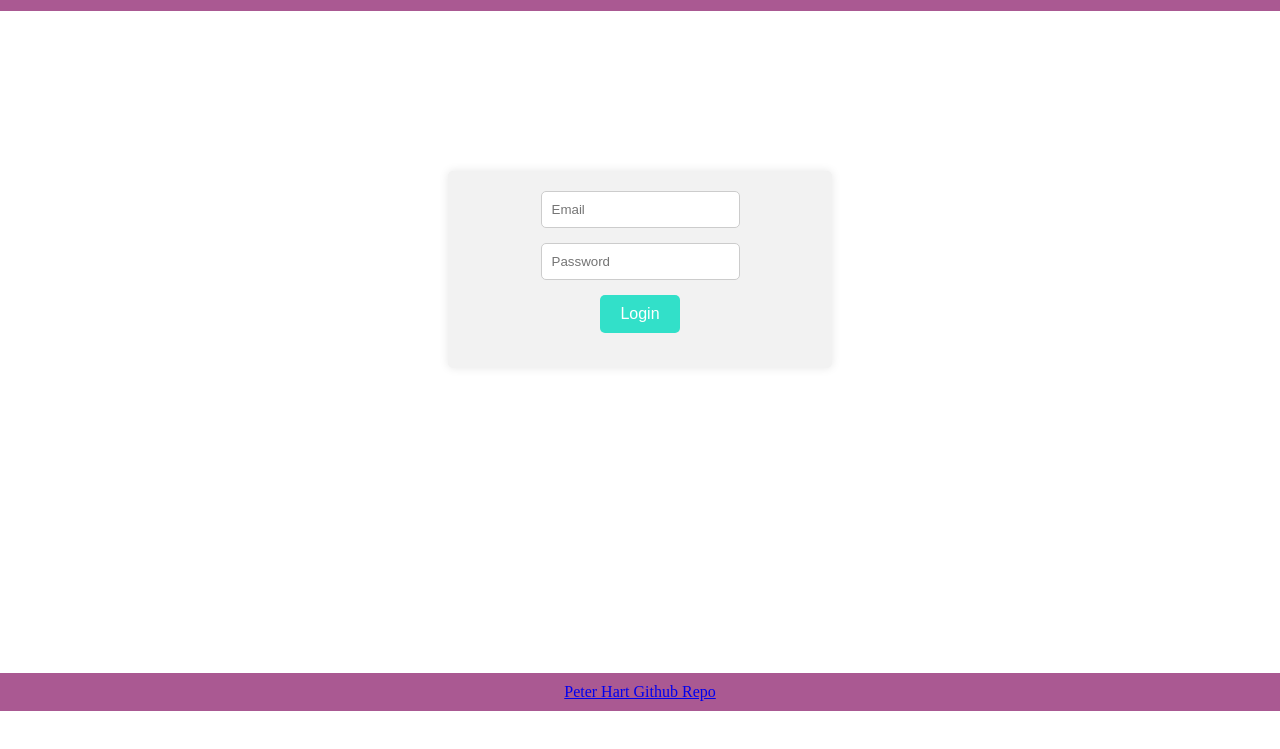
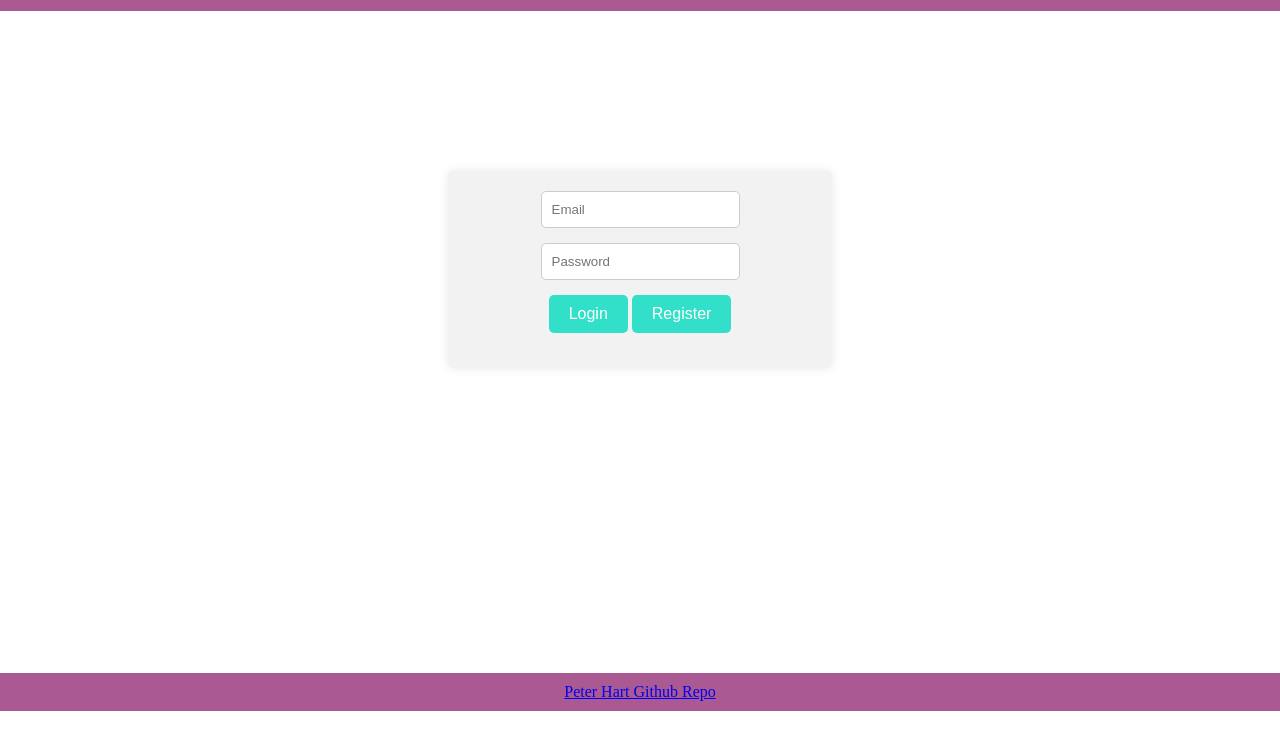
Before and after one commit to kozakhart/startup, a website: page public/login.html in a window 1280 px wide. Shown: the part 89-838 px from the top of the page. Drawn offline with Linux system fonts and the light colour scheme.

Commit message:
add register

```diff
--- a/public/login.html
+++ b/public/login.html
@@ -19,6 +19,7 @@
             </div>
             <div class="form-group">
                 <input type="submit" value="Login" onclick="login()">
+                <input type="submit" value="Register" onclick="register()">
             </div>
         </form>
     </div>
--- a/public/login.js
+++ b/public/login.js
@@ -31,3 +31,37 @@ function login() {
         console.error("Error:", error);
     });
   }
+
+function register() {
+    event.preventDefault();
+    const nameEl = document.querySelector("#email");
+    const passwordEl = document.querySelector("#password");
+
+    if (passwordEl.value === ""){
+        alert("Please enter your password");
+        return;
+    }
+
+    fetch("/api/auth/create", {
+        method: "POST",
+        headers: {
+            "Content-Type": "application/json",
+        },
+        body: JSON.stringify({
+            email: nameEl.value,
+            password: passwordEl.value,
+        }),
+    })
+    .then((response) => {
+        if (response.status === 200) {
+            // redirect to the home page
+            window.location.href = "home.html";
+            return response.json();
+        } else {
+            alert("Invalid email or password");
+        }
+    })
+    .catch((error) => {
+        console.error("Error:", error);
+    });
+}
```
